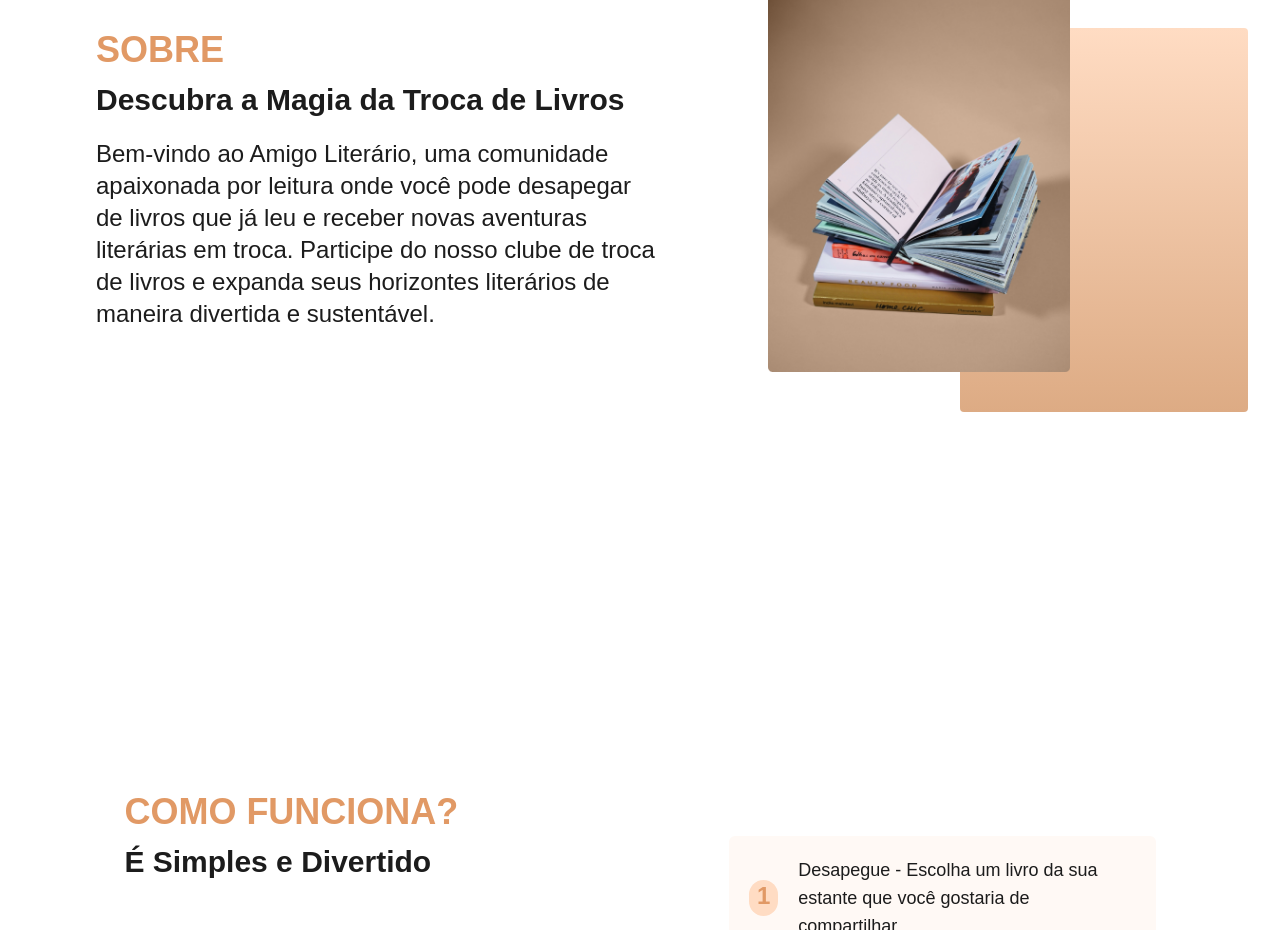
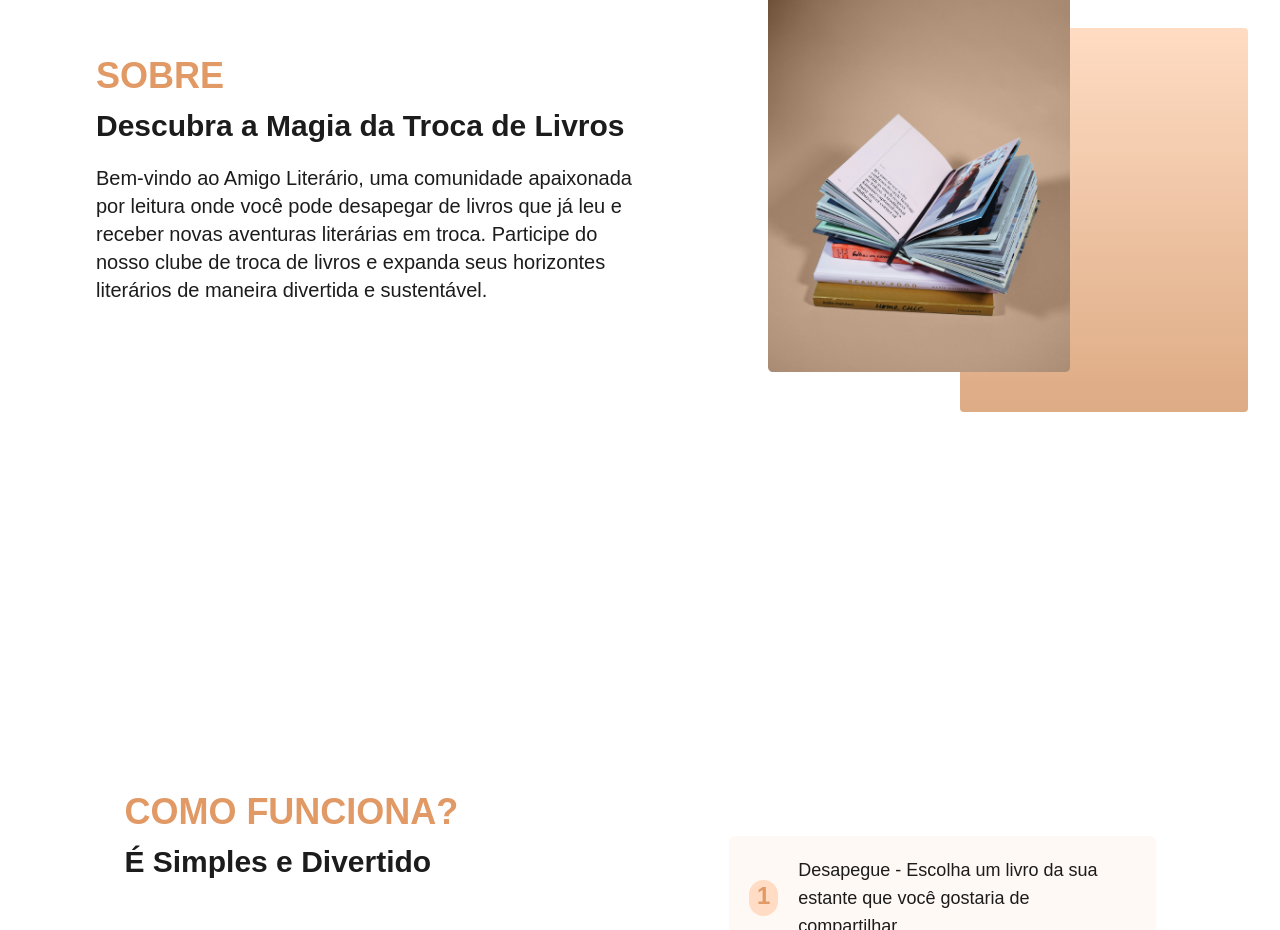
Before and after one commit to isamsm/amigo_literario, a React (Vite) app: page / in a window 1280 px wide. Shown: the part 1020-1950 px from the top of the page. Built offline with nearby package versions, Linux system fonts and the light colour scheme.

Commit message:
fix: texto sobre

```diff
--- a/src/App.jsx
+++ b/src/App.jsx
@@ -30,7 +30,7 @@ function App() {
                 {' '}
                 Descubra a Magia da Troca de Livros{' '}
               </h3>
-              <p className="text-xl md:text-2xl lg:text-2xl pt-2 md:w-10/12 lg:w-10/12">
+              <p className="text-lg md:text-xl lg:text-xl pt-2 md:w-10/12 lg:w-10/12">
                 {' '}
                 Bem-vindo ao Amigo Literário, uma comunidade apaixonada por
                 leitura onde você pode desapegar de livros que já leu e receber
```
